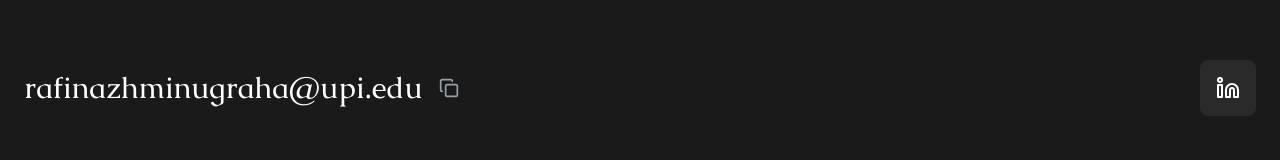
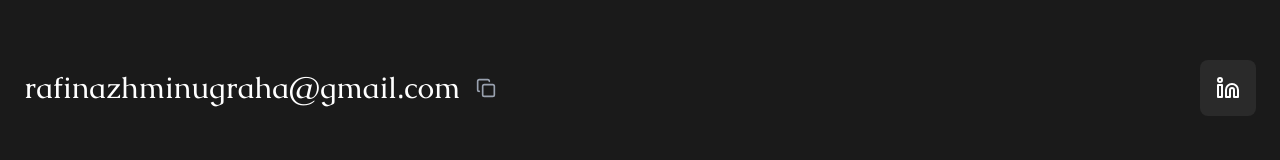
Before and after one commit to rafinazhminugraha/my-portofolio, a React (Vite) app: page / in a window 1280 px wide. Shown: the part 7161-7321 px from the top of the page. Built offline with nearby package versions, Linux system fonts and the light colour scheme.

Commit message:
Update Footer.tsx

```diff
--- a/src/components/Footer.tsx
+++ b/src/components/Footer.tsx
@@ -5,7 +5,7 @@ import Toast from './Toast';
 
 const Footer = () => {
   const [showToast, setShowToast] = useState(false);
-  const email = 'rafinazhminugraha@upi.edu';
+  const email = 'rafinazhminugraha@gmail.com';
 
   const handleCopyEmail = async () => {
     try {
```
